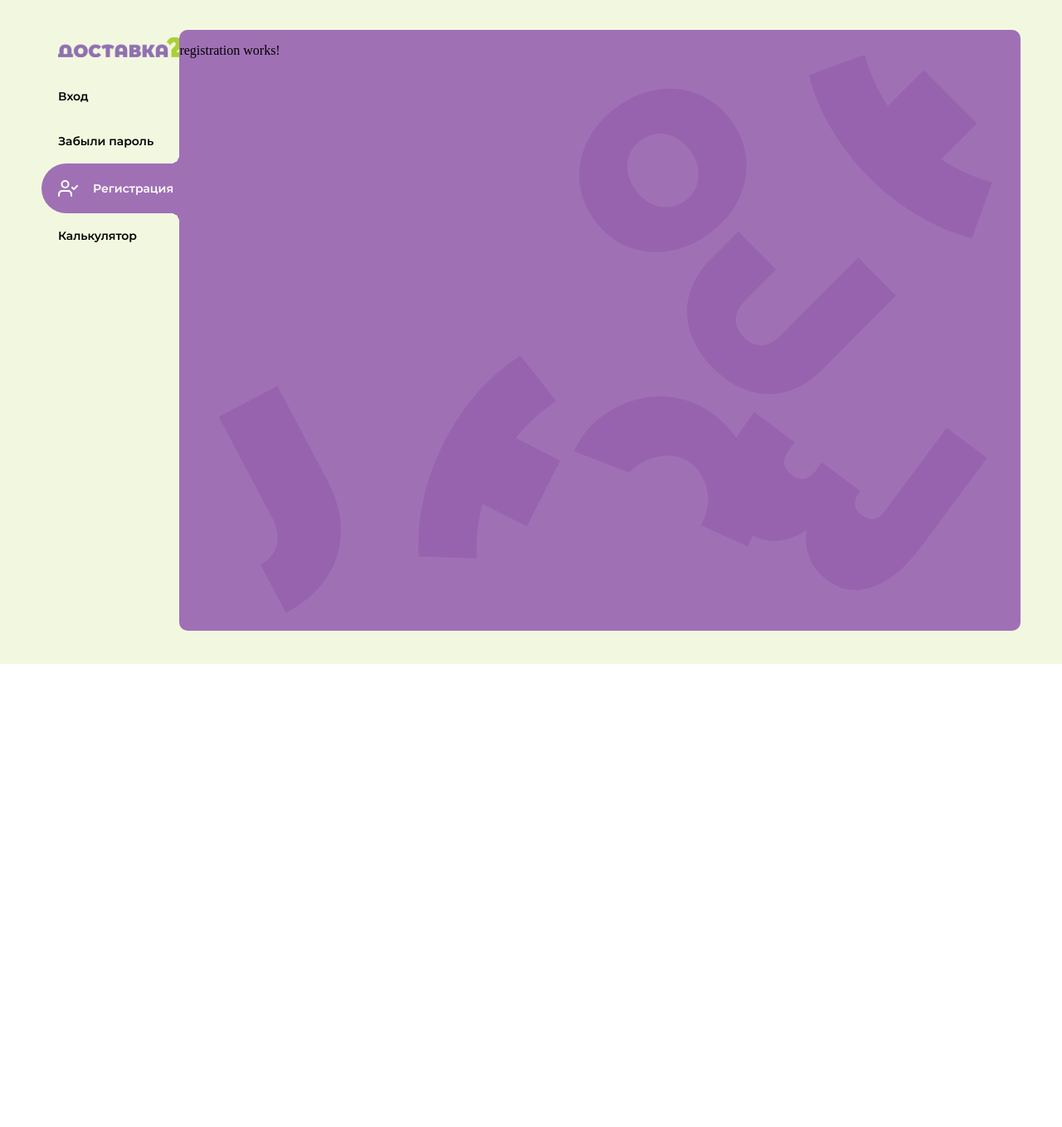
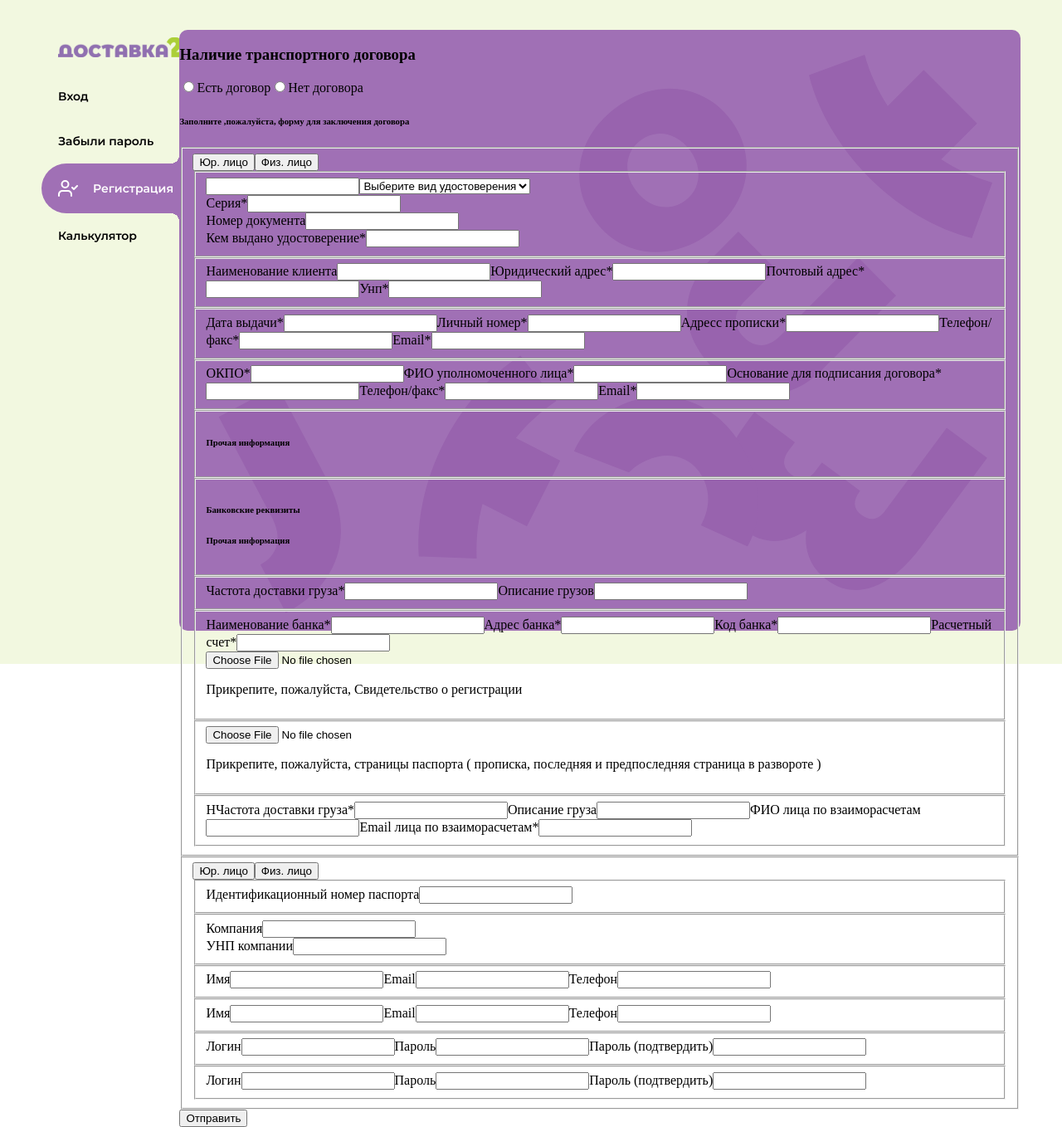
Before and after one commit to alexander-chemeza/dostavka24, an Angular app: page /registration in a window 1280 px wide. Shown: the whole page at 83% size. Before the commit the page ends 800 px from the top, so only its background shows below. Built offline with nearby package versions, Linux system fonts and the light colour scheme.

Commit message:
registration form premarkup

```diff
--- a/src/app/pages/registration/registration.component.html
+++ b/src/app/pages/registration/registration.component.html
@@ -1 +1,189 @@
-<p>registration works!</p>
+<div class="registration">
+  <div class="registration-cap">
+    <h3 class="registration-cap-header">Наличие транспортного договора</h3>
+    <div class="registration-cap-controls">
+      <input type="radio" name="agreement" id="with-agreement">
+      <label for="with-agreement">Есть договор</label>
+      <input type="radio" name="agreement" id="no-agreement">
+      <label for="no-agreement">Нет договора</label>
+      <h6 class="registration-cap-controls-warning">Заполните ,пожалуйста, форму  для заключения договора</h6>
+    </div>
+  </div>
+  <form class="registration-form" action="">
+    <fieldset class="no-agreement">
+      <div class="registration-form-box">
+        <div class="registration-form-controls">
+          <button>Юр. лицо</button>
+          <button>Физ. лицо</button>
+        </div>
+        <fieldset class="fiz">
+          <label for="fiz_uzername"></label>
+          <input type="text" name="fiz_username" id="fiz_uzername">
+          <label for=""></label>
+          <select name="fiz_document" id="fiz_document">
+            <option value="-1" selected>Выберите вид удостоверения</option>
+            <option value="0">Паспорт образца</option>
+            <option value="1">Вид на жительство</option>
+            <option value="2">Вид на жительство</option>
+          </select>
+          <div class="row">
+            <div class="item">
+              <label for="seria">Серия*</label>
+              <input type="text" name="seria" id="seria">
+            </div>
+            <div class="item">
+              <label for="doc_number">Номер документа</label>
+              <input type="text" name="doc_number" id="doc_number">
+            </div>
+          </div>
+          <label for="who-did-it">Кем выдано удостоверение*</label>
+          <input type="text" name="who-did-it" id="who-did-it">
+        </fieldset>
+        <fieldset class="ur">
+          <label for="">Наименование клиента</label>
+          <input type="text">
+          <label for="">Юридический адрес*</label>
+          <input type="text">
+          <label for="">Почтовый адрес*</label>
+          <input type="text">
+          <label for="">Унп*</label>
+          <input type="text">
+        </fieldset>
+      </div>
+      <div class="registration-form-box">
+        <fieldset class="fiz">
+          <label for="date-of-get">Дата выдачи*</label>
+          <input type="text" name="date-of-get" id="date-of-get">
+          <label for="lic_number">Личный номер*</label>
+          <input type="text" name="lic_number" id="lic_number">
+          <label for="address">Адресс прописки*</label>
+          <input type="text" name="address" id="address">
+          <label for="phone">Телефон/факс*</label>
+          <input type="tel" name="phone" id="phone">
+          <label for="email">Email*</label>
+          <input type="email" name="email" id="email">
+        </fieldset>
+        <fieldset class="ur">
+          <label for="">ОКПО*</label>
+          <input type="text">
+          <label for="">ФИО уполномоченного лица*</label>
+          <input type="text">
+          <label for="">Основание для подписания договора*</label>
+          <input type="text">
+          <label for="">Телефон/факс*</label>
+          <input type="text">
+          <label for="">Email*</label>
+          <input type="text">
+        </fieldset>
+      </div>
+      <div class="row">
+        <fieldset class="fiz">
+          <h6 class="next-boxes">Прочая информация</h6>
+        </fieldset>
+        <fieldset class="ur">
+          <h6 class="next-boxes">Банковские реквизиты</h6>
+          <h6 class="next-boxes">Прочая информация</h6>
+        </fieldset>
+      </div>
+      <div class="registration-form-box">
+        <fieldset class="fiz">
+          <label for="freq">Частота доставки груза*</label>
+          <input type="number" name="freq" id="freq">
+          <label for="cargo_description">Описание грузов</label>
+          <input type="text" name="cargo_description" id="cargo_description">
+        </fieldset>
+        <fieldset class="ur">
+          <label for="">Наименование банка*</label>
+          <input type="text">
+          <label for="">Адрес банка*</label>
+          <input type="text">
+          <label for="">Код банка*</label>
+          <input type="text">
+          <label for="">Расчетный счет*</label>
+          <input type="text">
+          <div class="row">
+            <input type="file">
+            <p>Прикрепите, пожалуйста, Свидетельство о регистрации</p>
+          </div>
+        </fieldset>
+      </div>
+      <div class="registration-form-box">
+        <fieldset class="fiz">
+          <input type="file">
+          <p>Прикрепите, пожалуйста, страницы паспорта ( прописка,  последняя и предпоследняя страница в развороте )</p>
+        </fieldset>
+        <fieldset class="ur">
+          <label for="">НЧастота доставки груза*</label>
+          <input type="text">
+          <label for="">Описание груза</label>
+          <input type="text">
+          <label for="">ФИО лица по взаиморасчетам</label>
+          <input type="text">
+          <label for="">Email лица по взаиморасчетам*</label>
+          <input type="text">
+        </fieldset>
+      </div>
+    </fieldset>
+    <fieldset class="with-agreement">
+      <div class="row">
+        <button>Юр. лицо</button>
+        <button>Физ. лицо</button>
+      </div>
+      <div class="registration-form-box-full">
+        <fieldset class="fiz">
+          <label for="">Идентификационный номер паспорта</label>
+          <input type="text">
+        </fieldset>
+        <fieldset class="ur">
+          <div class="row">
+            <div class="item">
+              <label for="">Компания</label>
+              <input type="text">
+            </div>
+            <div class="item">
+              <label for="">УНП компании</label>
+              <input type="text">
+            </div>
+          </div>
+        </fieldset>
+      </div>
+      <div class="registration-form-box">
+        <fieldset class="fiz">
+          <label for="">Имя</label>
+          <input type="text">
+          <label for="">Email</label>
+          <input type="text">
+          <label for="">Телефон</label>
+          <input type="text">
+        </fieldset>
+        <fieldset class="ur">
+          <label for="">Имя</label>
+          <input type="text">
+          <label for="">Email</label>
+          <input type="text">
+          <label for="">Телефон</label>
+          <input type="text">
+        </fieldset>
+      </div>
+      <div class="registration-form-box">
+        <fieldset class="fiz">
+          <label for="">Логин</label>
+          <input type="text">
+          <label for="">Пароль</label>
+          <input type="text">
+          <label for="">Пароль (подтвердить)</label>
+          <input type="text">
+        </fieldset>
+        <fieldset class="ur">
+          <label for="">Логин</label>
+          <input type="text">
+          <label for="">Пароль</label>
+          <input type="text">
+          <label for="">Пароль (подтвердить)</label>
+          <input type="text">
+        </fieldset>
+      </div>
+    </fieldset>
+    <input type="submit" value="Отправить">
+  </form>
+</div>
```
